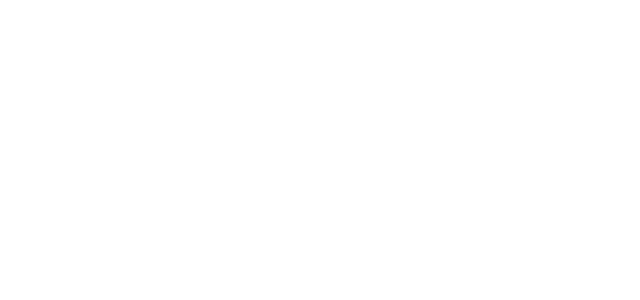
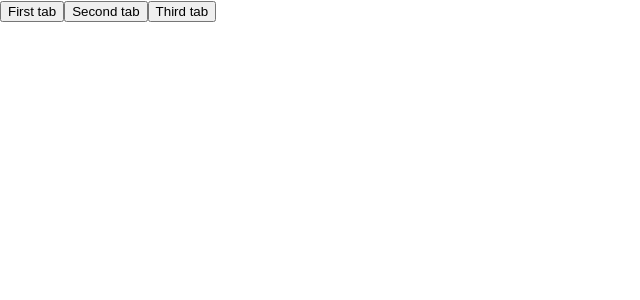
Before and after one commit to john-azzaro/Study-React-Event-Handlers, a React (Create React App) app in the folder test-event-handlers/: page / in a window 1280 px wide. Shown: the top 300 px of the page, without its empty margins (0-640 px from the left). Built offline with nearby package versions, Linux system fonts and the light colour scheme.

Commit message:
skipped App test, tabs improved

```diff
--- a/test-event-handlers/src/state/Tabs.js
+++ b/test-event-handlers/src/state/Tabs.js
@@ -1,9 +1,18 @@
 import React from "react";
 
 class Tabs extends React.Component {
+  static defaultProps = { tabs: [] };
   render() {
-    return <div />
+    const buttons = this.props.tabs.map((tab, index) => (
+      <button key={index}>
+        {tab.name}
+      </button>
+    ))
+    return (
+      <div>
+        {buttons}
+      </div>
+    )
   }
 }
-
 export default Tabs;
```
Also changed, not shown: 2 other files (tests, documents, lock files or other folders).
